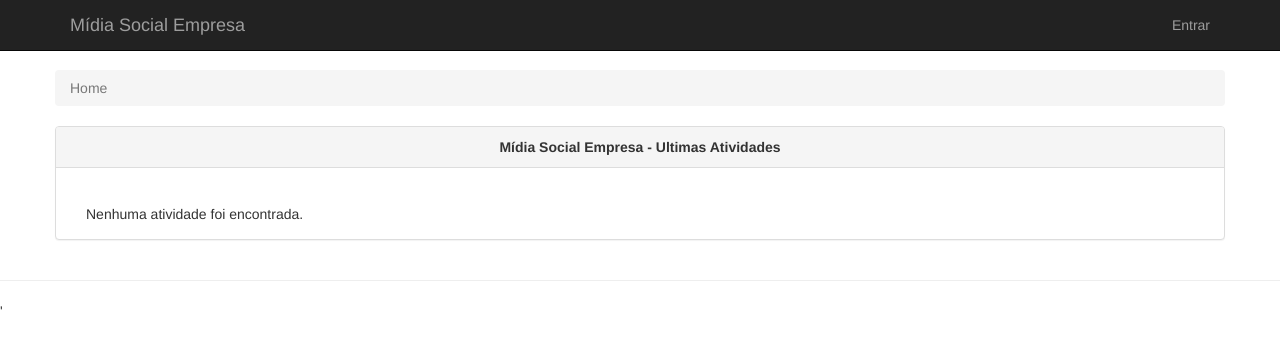
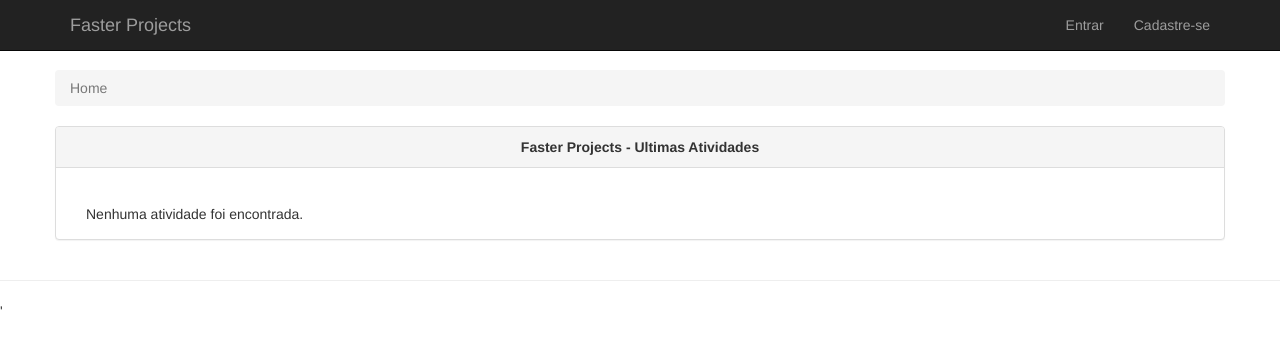
Before and after one commit to diego-morrice/fastprojects, a plain HTML site: page index.html at #/home in a window 1280 px wide. Drawn offline with Linux system fonts and the light colour scheme; no server answers.

Commit message:
pequenos ajustes

```diff
--- a/index.html
+++ b/index.html
@@ -2,7 +2,7 @@
 <html data-ng-app="MidiaSocialApp">
 <head>
     <meta content="IE=edge, chrome=1" http-equiv="X-UA-Compatible" />
-    <title>Desafio WKM</title>
+    <title>FP</title>
     <link href="css/bootstrap.min.css" rel="stylesheet" />
     <link href="css/site.css" rel="stylesheet" />
     <link href="css/loading-bar.css" rel="stylesheet" />
@@ -15,7 +15,7 @@
                 <button class="btn btn-success navbar-toggle" data-ng-click="navbarExpanded = !navbarExpanded">
                     <span class="glyphicon glyphicon-chevron-down"></span>
                 </button>
-                <a class="navbar-brand" href="#/">Mídia Social Empresa</a>
+                <a class="navbar-brand" href="#/">Faster Projects</a>
             </div>
             <div class="collapse navbar-collapse" data-collapse="!navbarExpanded">
                 <ul class="nav navbar-nav navbar-right">
@@ -25,7 +25,7 @@
                     <li data-ng-hide="!autenticacao.autenticado"><a href="#/profissionais">Profissionais</a></li>
                     <li data-ng-hide="!autenticacao.autenticado"><a href="" data-ng-click="sair()">Sair</a></li>
                     <li data-ng-hide="autenticacao.autenticado"> <a href="#/login">Entrar</a></li>
-                    <!--<li data-ng-hide="autenticacao.autenticado"> <a href="#/novo">Cadastre-se</a></li>-->
+                    <li data-ng-hide="autenticacao.autenticado"> <a href="#/novo">Cadastre-se</a></li>
                 </ul>
             </div>
         </div>
--- a/views/home.html
+++ b/views/home.html
@@ -3,7 +3,7 @@
         <li class="active">Home</li>
     </ol>
     <div class="panel panel-default">
-        <div class="text-center panel-heading"><b>Mídia Social Empresa - Ultimas Atividades </b></div>
+        <div class="text-center panel-heading"><b>Faster Projects - Ultimas Atividades </b></div>
         <div class="panel-body">
             <div class="col-lg-12" style="margin-bottom:20px"></div>
             <div class="col-lg-12">
```
